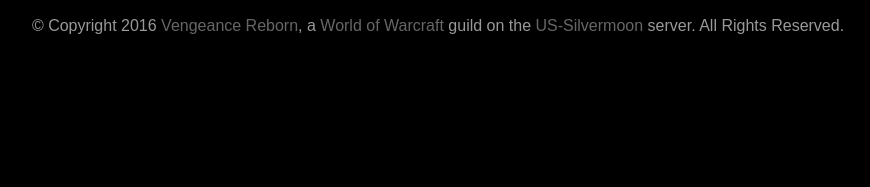
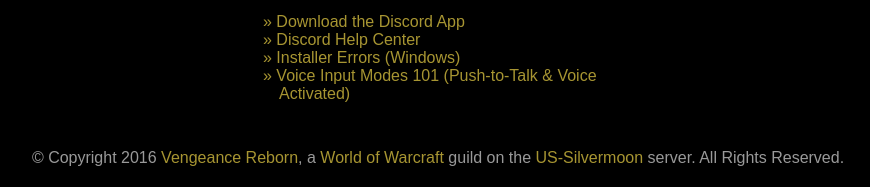
Before and after one commit to vengeancereborn/vengeancereborn.github.io, a plain HTML site: page index.html in a window 1280 px wide. Shown: the part 842-1029 px from the top of the page, without its empty margins (202-1072 px from the left). Before the commit the page ends 897 px from the top, so only its background shows below. Drawn offline with Linux system fonts and the light colour scheme.

Commit message:
Added list of links and more css

```diff
--- a/index.html
+++ b/index.html
@@ -14,8 +14,16 @@
     <div class="discord">
 		<iframe src="https://discordapp.com/widget?id=159209637827182592&theme=dark" class="discord" allowtransparency="true" frameborder="0"></iframe>
     </div>
-    <div class="copyright">
-		&#169; Copyright 2016 <a href="http://us.battle.net/wow/en/guild/silvermoon/Vengeance_Reborn/">Vengeance Reborn</a>, a <a href="http://battle.net/wow">World of Warcraft</a> guild on the <a href="http://us.battle.net/wow/en/forum/1182399/">US-Silvermoon</a> server. All Rights Reserved.
+	<div class="links">
+		<ul>
+			<li><a href="http://discordapp.com/apps" target="_blank">Download the Discord App</a>
+			<li><a href="https://support.discordapp.com/hc/" target="_blank">Discord Help Center</a>
+			<li><a href="https://support.discordapp.com/hc/en-us/articles/209099387--Windows-Installer-Errors" target="_blank">Installer Errors (Windows)</a>
+			<li><a href="https://support.discordapp.com/hc/en-us/articles/211376518-Voice-Input-Modes-101-Push-to-Talk-Voice-Activated-" target="_blank">Voice Input Modes 101 (Push-to-Talk & Voice Activated)</a>
+		</ul>
+	</div>
+	<div class="copyright">
+		&#169; Copyright 2016 <a href="http://us.battle.net/wow/en/guild/silvermoon/Vengeance_Reborn/" target="_blank">Vengeance Reborn</a>, a <a href="http://battle.net/wow" target="_blank">World of Warcraft</a> guild on the <a href="http://us.battle.net/wow/en/forum/1182399/" target="_blank">US-Silvermoon</a> server. All Rights Reserved.
     </div>
 	</body>
 </html>
--- a/main.css
+++ b/main.css
@@ -6,7 +6,7 @@ body {
 }
 
 body a {
-	color: #666666;
+	color: #a79532;
 	text-decoration: none;
 }
 
@@ -30,6 +30,24 @@ iframe.discord {
 	border: none;
 }
 
+div.links {
+	margin: 0 auto;
+	width: 350px;
+	padding-bottom: 10px;
+}
+
+div.links ul {
+	list-style: none;
+	margin-left: 0;
+	padding-left: 1em;
+	text-indent: -1em;
+ }
+
+div.links ul li:before {
+	color: #a79532;
+	content: "\0BB \020";
+ }
+
 .logo {
 	width: 575px;
 	border: none;
@@ -43,7 +61,7 @@ iframe.discord {
 	height: 575px;
 }
 
-.copyright {
+div.copyright {
 	width: 100%;
 	margin: 20px 0px;
 	color: #999999;
```
